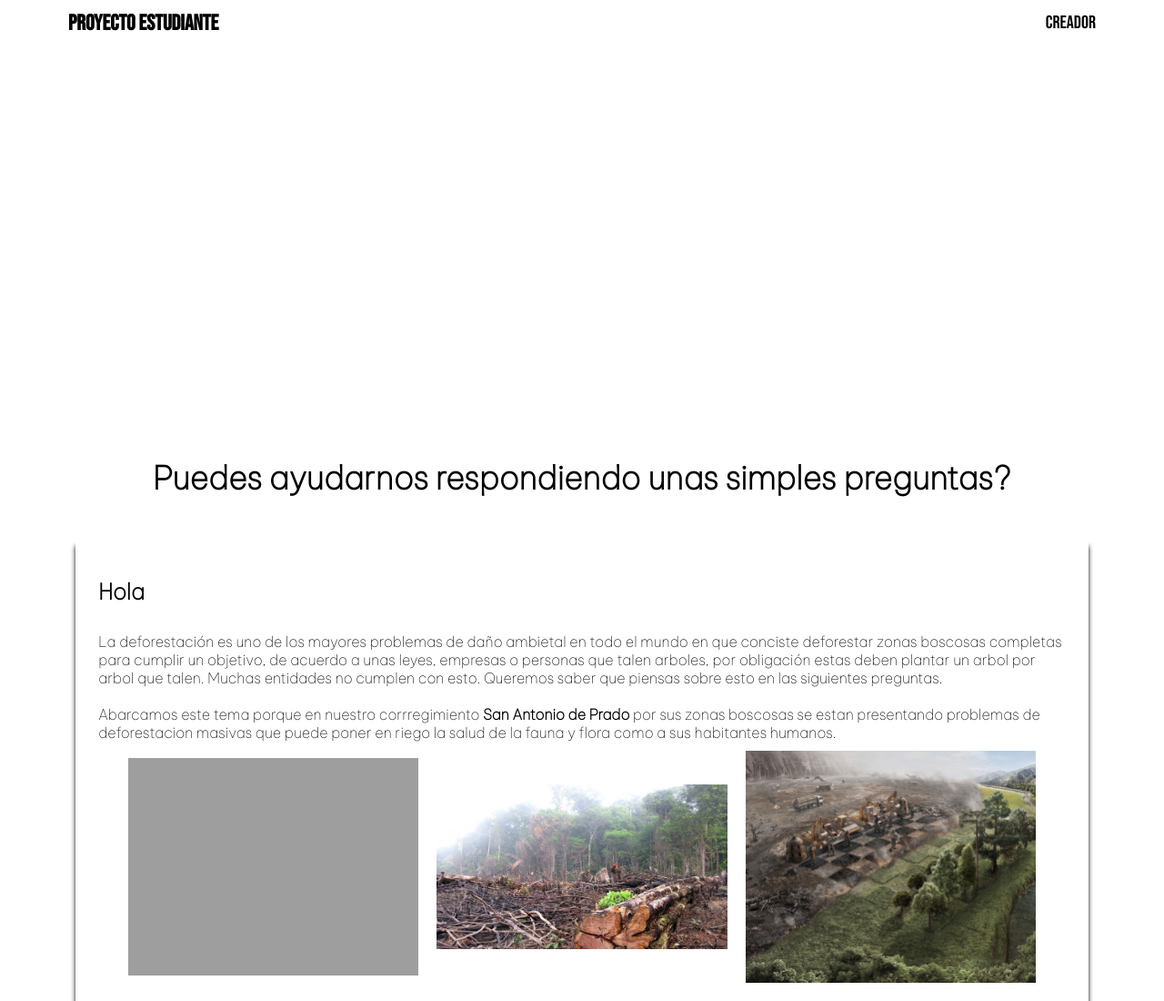
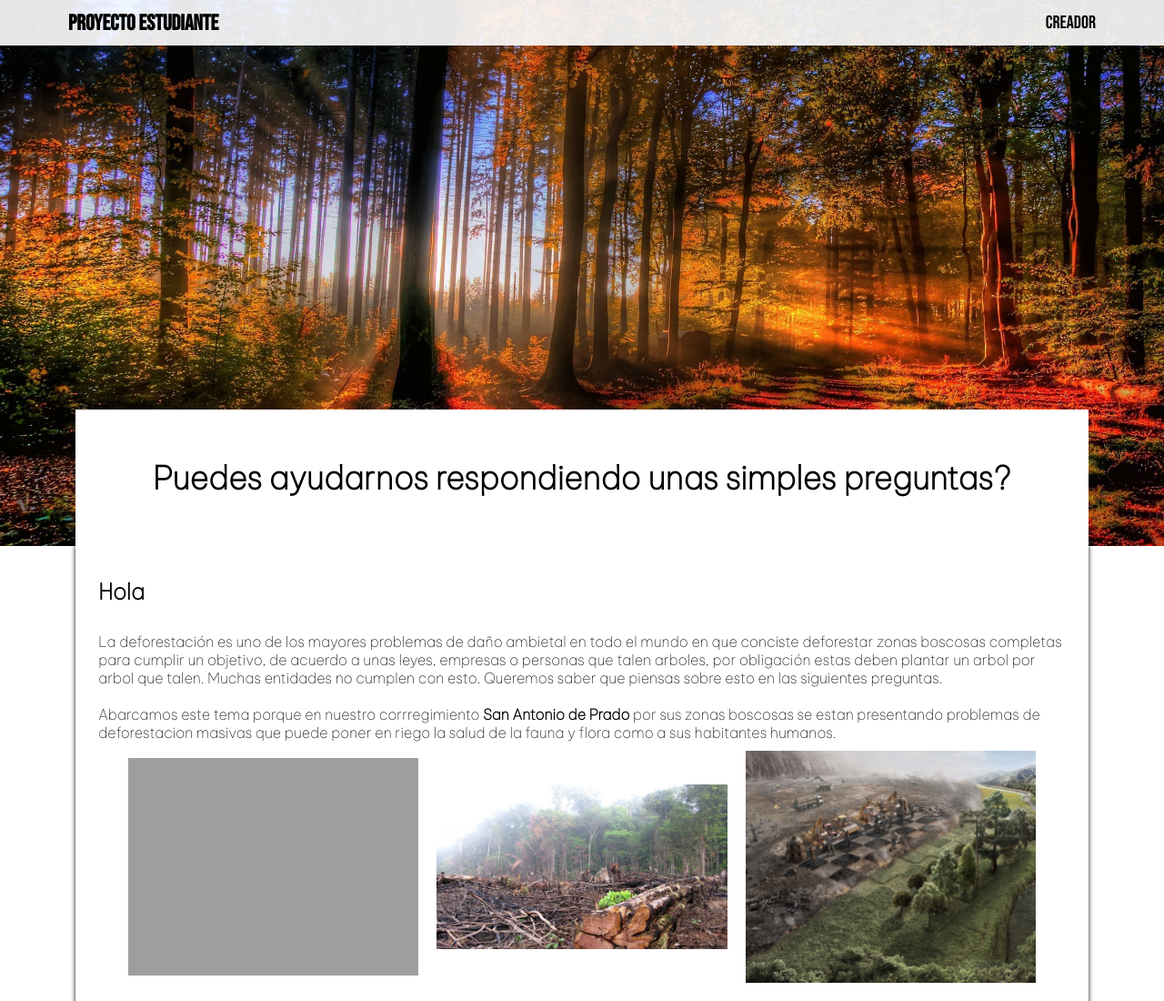
Before and after one commit to SamuelVasquezGonzalez/pe, a plain HTML site: page index.html in a window 1280 px wide. Shown: the top 1100 px of the page at 91% size. Drawn offline with Linux system fonts and the light colour scheme; the site is published under a folder, as on GitHub Pages, so addresses that start at the root find nothing.

Commit message:
Update estilos.css

```diff
--- a/estilos/estilos.css
+++ b/estilos/estilos.css
@@ -24,7 +24,7 @@
     display: flex;
     justify-content: center;
     align-items: flex-end;
-    background: url(/multimedia/bosque.jpg);
+    background: url(../multimedia/bosque.jpg);
     background-position: center center;
     background-size: cover;
     width: 100%;
```
